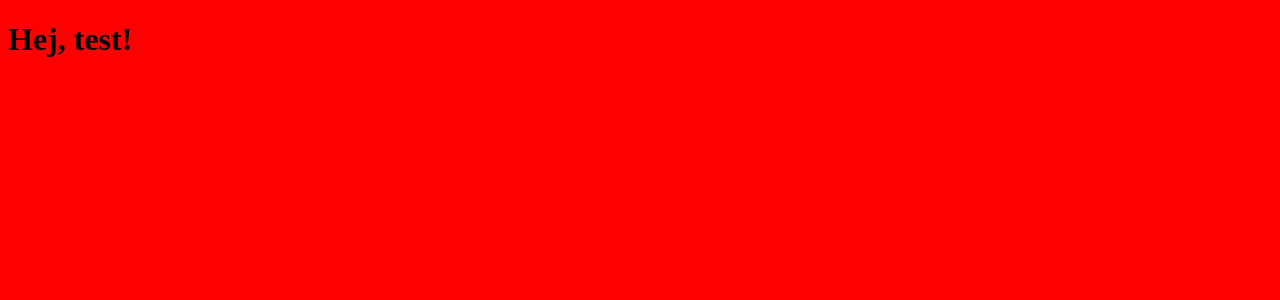
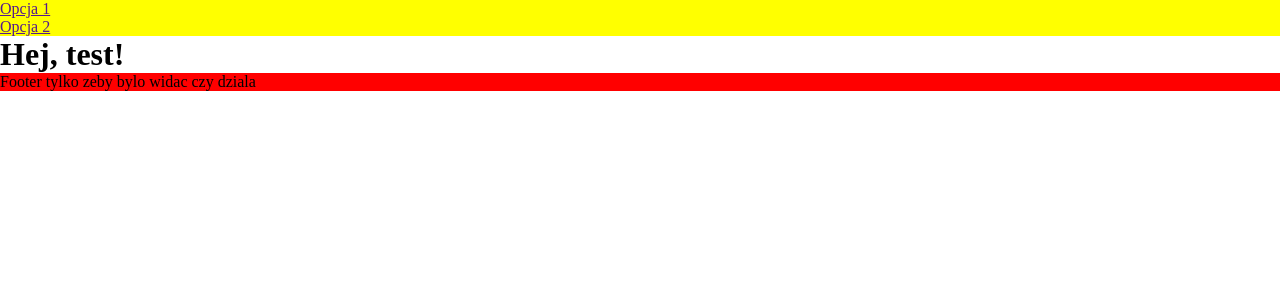
Before and after one commit to BotenAqua/AquastanWeb, a Flask app: page / in a window 1280 px wide. Before the commit the part shown is almost empty. Shown: the top 300 px of the page. Run offline with Flask 2, Linux system fonts and the light colour scheme.

Commit message:
modify templates and test css

```diff
--- a/project/static/style.css
+++ b/project/static/style.css
@@ -1,3 +1,17 @@
-body{
+* {
+	margin: 0;
+	padding: 0;
+}
+
+/* navbar */
+
+nav {
+	background-color: yellow;
+}
+
+
+/* footer */
+
+footer {
 	background-color: red;
 }
--- a/project/templates/_template.html
+++ b/project/templates/_template.html
@@ -1,4 +1,4 @@
-{% extends "base.html" %}
+{% extends "layout.html" %}
 
 {% block head %}
 _DODATKOWE_
--- a/project/templates/index.html
+++ b/project/templates/index.html
@@ -1,4 +1,4 @@
-{% extends "base.html" %}
+{% extends "layout.html" %}
 
 {% block head %}
 {{ super() }}
--- a/project/templates/base.html
+++ b/project/templates/layout.html
@@ -15,11 +15,14 @@
 
 	<body>
 		<nav>
-
+			<ul>
+				<li><a href="">Opcja 1</a></li>
+				<li><a href="">Opcja 2</a></li>
+			</ul>
 		</nav>
 		{% block content %}{% endblock %}
 		<footer>
-
+			Footer tylko zeby bylo widac czy dziala
 		</footer>
 	</body>
 </html>
```
Also changed, not shown: README.md.
